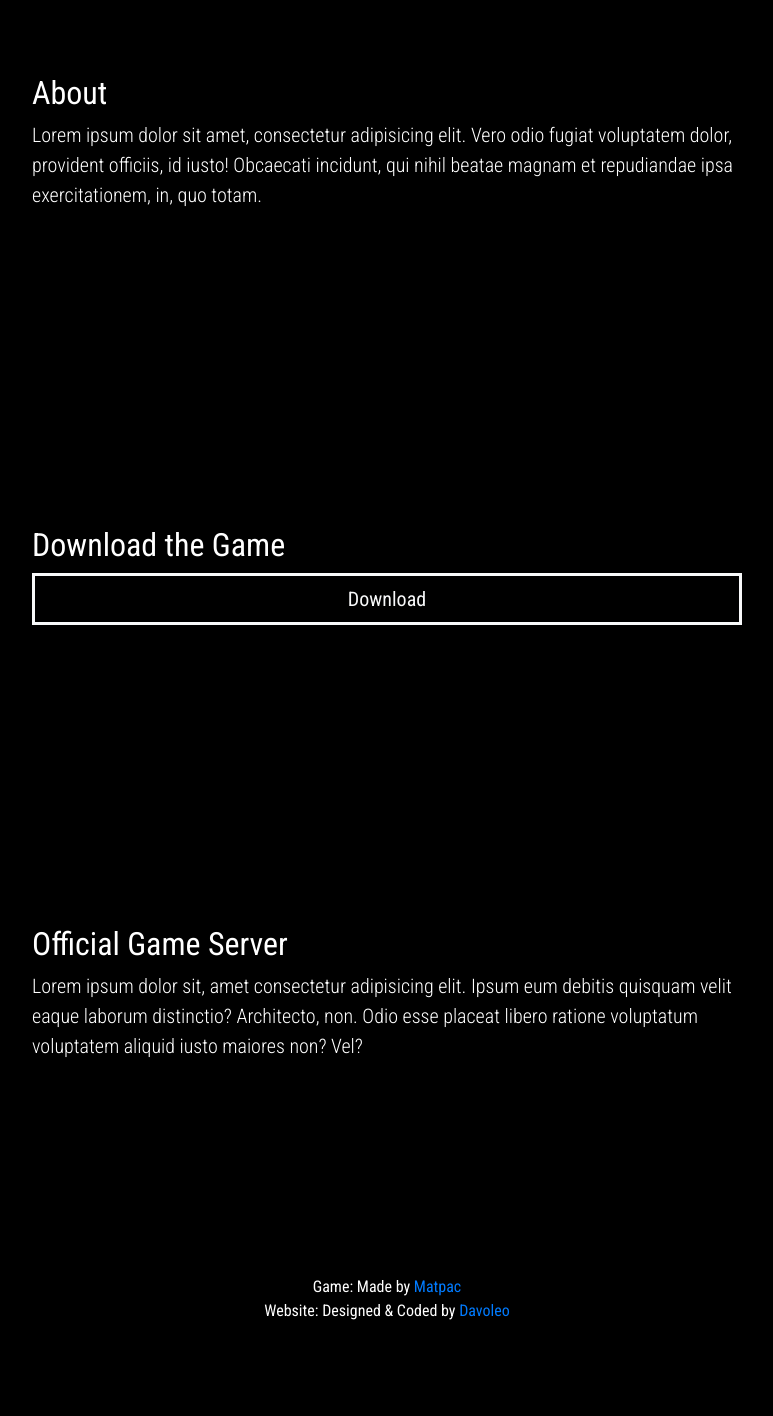
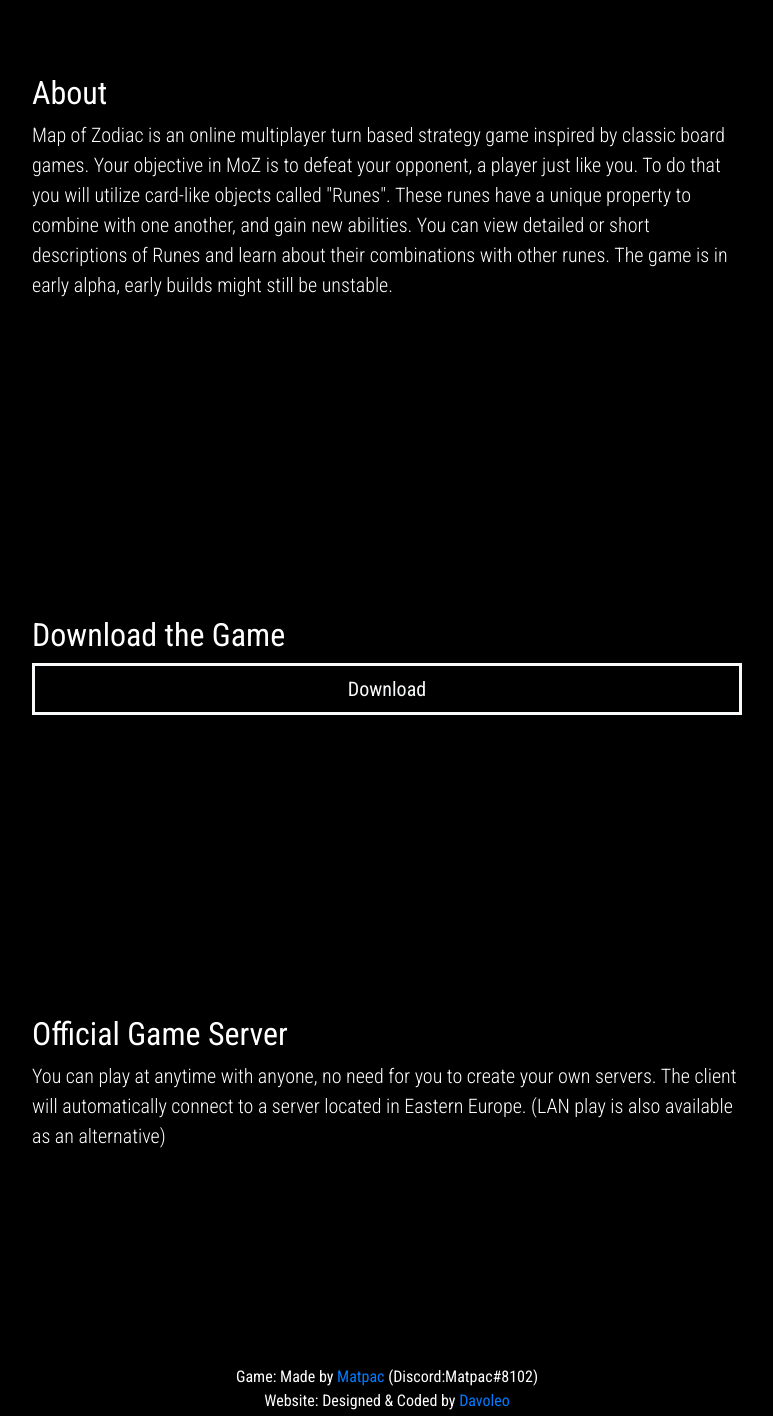
Before and after one commit to Davoleo/Map-of-Zodiac, a plain HTML site: page index.html in a window 1280 px wide. Shown: the part 840-2256 px from the top of the page, without its empty margins (253-1026 px from the left). Before the commit the page ends 2191 px from the top, so only its background shows below. Drawn offline with nearby package versions, Linux system fonts and the light colour scheme.

Commit message:
replaced gibberish with real text
Don't know if I did it right, lol

```diff
--- a/index.html
+++ b/index.html
@@ -53,7 +53,7 @@
             <div class="row">
                 <div class="col-lg-8 mx-auto">
                     <h2>About</h2>
-                    <p class="lead">Lorem ipsum dolor sit amet, consectetur adipisicing elit. Vero odio fugiat voluptatem dolor, provident officiis, id iusto! Obcaecati incidunt, qui nihil beatae magnam et repudiandae ipsa exercitationem, in, quo totam.</p>
+                    <p class="lead">Map of Zodiac is an online multiplayer turn based strategy game inspired by classic board games. Your objective in MoZ is to defeat your opponent, a player just like you. To do that you will utilize card-like objects called "Runes". These runes have a unique property to combine with one another, and gain new abilities. You can view detailed or short descriptions of Runes and learn about their combinations with other runes. The game is in early alpha, early builds might still be unstable.</p>
                 </div>
             </div>
         </div>
@@ -77,7 +77,7 @@
             <div class="row">
                 <div class="col-lg-8 mx-auto">
                     <h2>Official Game Server</h2>
-                    <p class="lead">Lorem ipsum dolor sit, amet consectetur adipisicing elit. Ipsum eum debitis quisquam velit eaque laborum distinctio? Architecto, non. Odio esse placeat libero ratione voluptatum voluptatem aliquid iusto maiores non? Vel?</p>
+                    <p class="lead">You can play at anytime with anyone, no need for you to create your own servers. The client will automatically connect to a server located in Eastern Europe. (LAN play is also available as an alternative)</p>
                 </div>
             </div>
         </div>
@@ -87,7 +87,7 @@
       <!-- Footer -->
     <footer class="pt-5 pb-1">
         <div class="container">
-            <p class="m-0 text-center text-white">Game: Made by <a href="https://github.com/Klazkin">Matpac</a></p>
+            <p class="m-0 text-center text-white">Game: Made by <a href="https://github.com/Klazkin">Matpac</a> (Discord:Matpac#8102)</p>
             <p class="m-0 text-center text-white">Website: Designed & Coded by <a href="https://github.com/Davoleo">Davoleo</a></p>
         </div>
     </footer>
```
